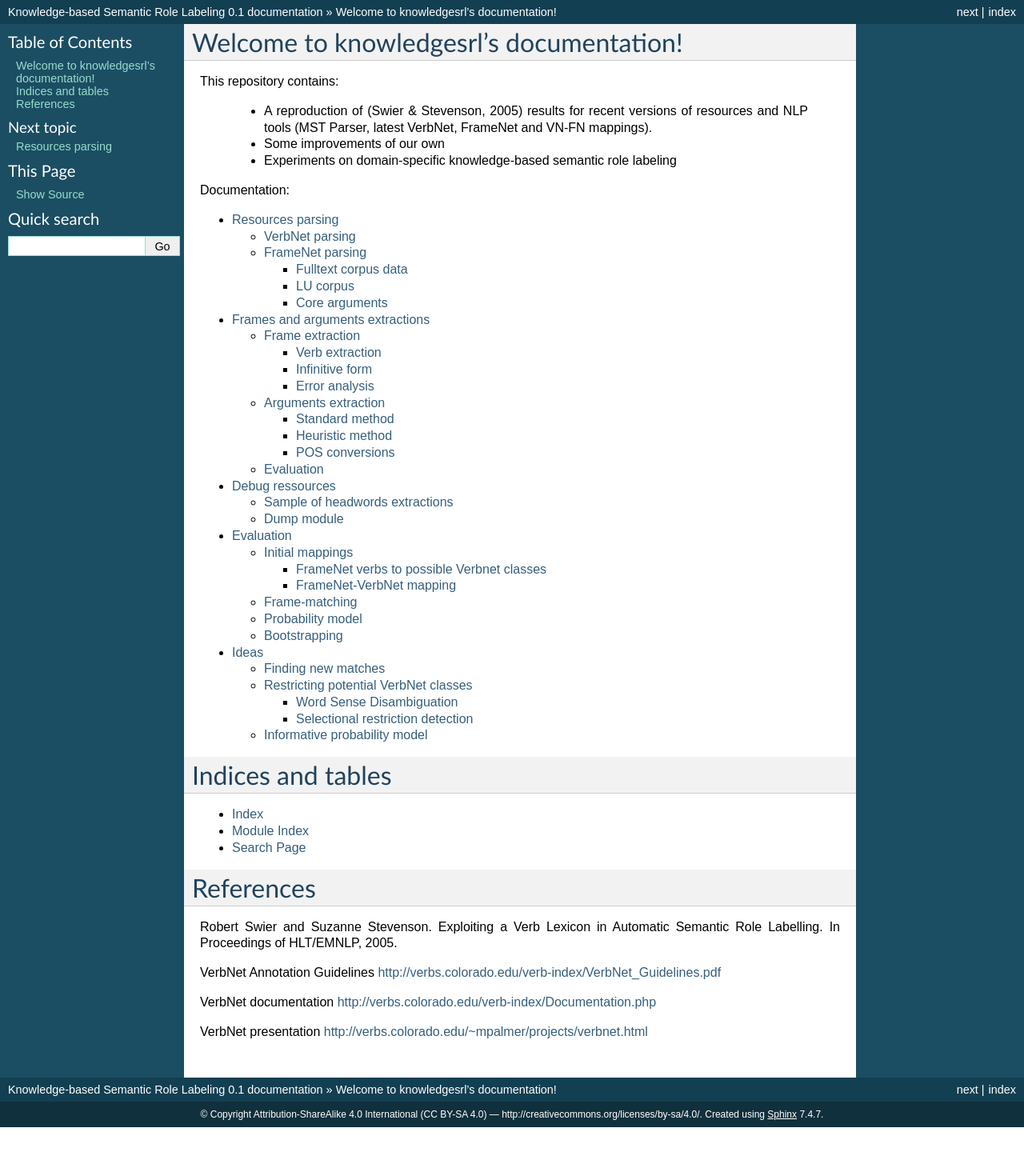
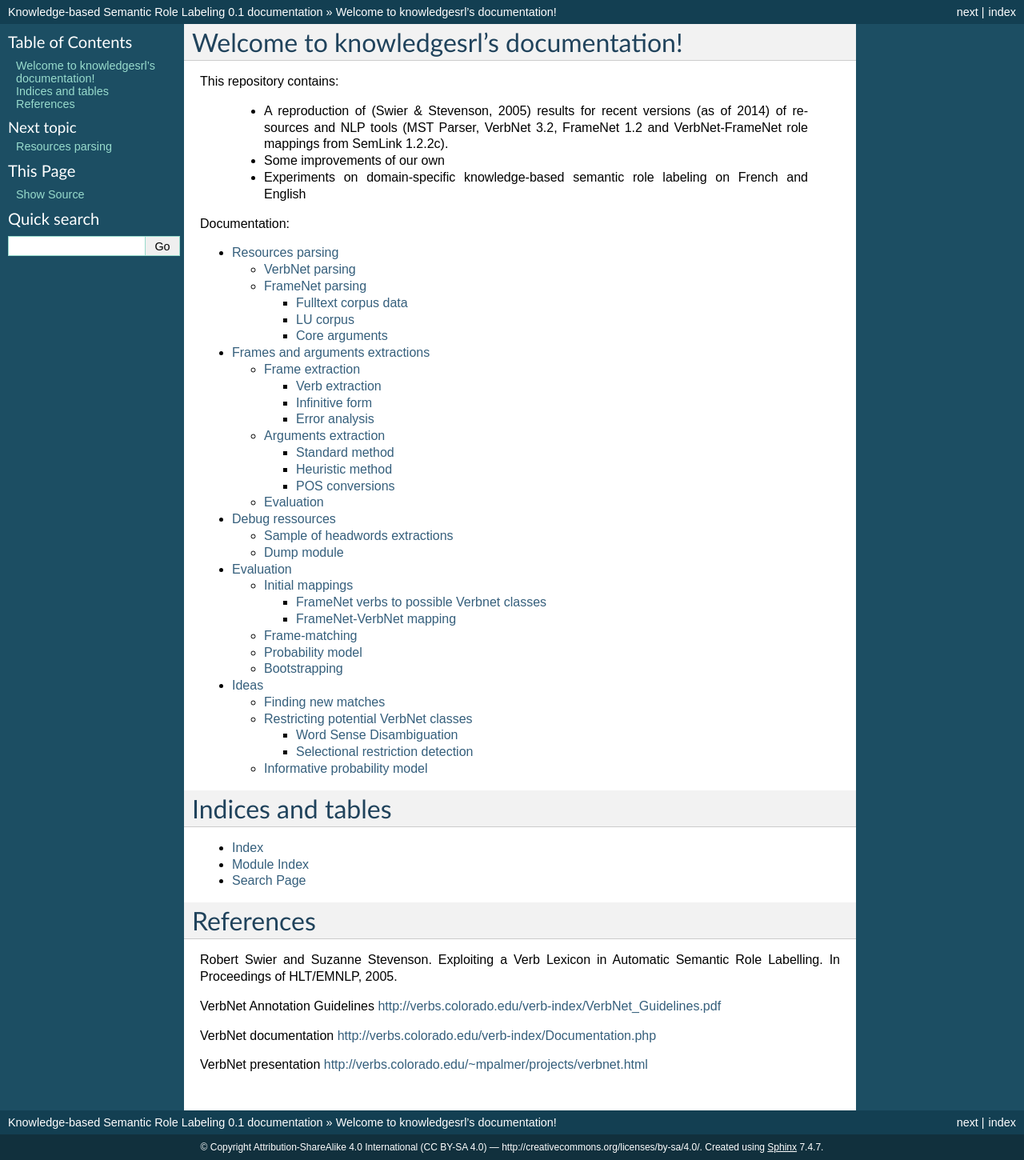
Before and after one commit to aymara/knowledgesrl, a Sphinx documentation site: the page built from doc/index.rst, in a window 1280 px wide. Shown: the whole page at 80% size. Built offline with Sphinx 7.4.7, drawn with Linux system fonts in a browser that asks for light colours; before the commit the page ends 1409 px from its top, so only the background shows below that.

Commit message:
Fix parseresources docs

```diff
--- a/doc/index.rst
+++ b/doc/index.rst
@@ -8,11 +8,13 @@ Welcome to knowledgesrl's documentation!
 
 This repository contains:
 
- * A reproduction of (Swier & Stevenson, 2005) results for recent versions of
-   resources and NLP tools (MST Parser, latest VerbNet, FrameNet and VN-FN
-   mappings).
+ * A reproduction of (Swier & Stevenson, 2005) results for recent
+   versions (as of 2014) of resources and NLP tools (MST Parser,
+   VerbNet 3.2, FrameNet 1.2 and VerbNet-FrameNet role mappings from
+   SemLink 1.2.2c).
  * Some improvements of our own
- * Experiments on domain-specific knowledge-based semantic role labeling
+ * Experiments on domain-specific knowledge-based semantic role
+   labeling on French and English
 
 Documentation:
 
```
Also changed, not shown: doc/parseresources.rst (+9 -8 lines).
